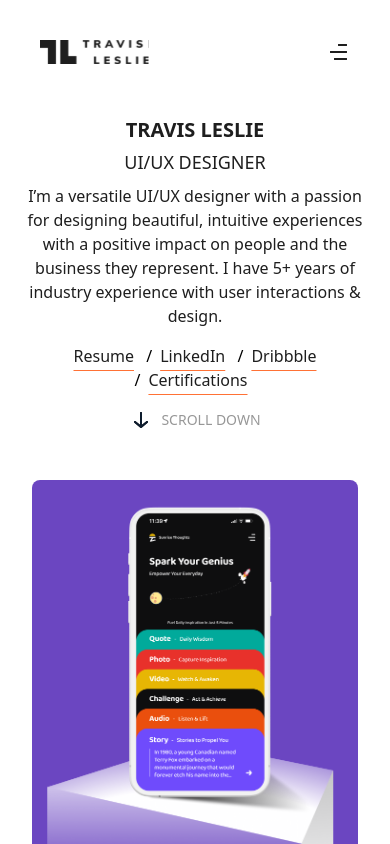
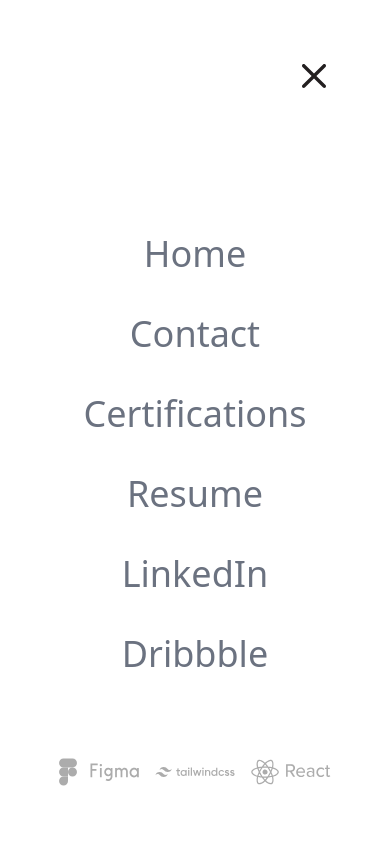
Before and after one commit to TravisDLeslie/Travis-Site, a React (Create React App) app: page / in a window 390 px wide. Both pictures are taken after a click on the button 338 px from the left and 52 px from the top of the page. Shown: the top 844 px of the page. Built offline with nearby package versions, Linux system fonts and the light colour scheme.

Commit message:
more mobile

```diff
--- a/src/components/FixedRightSide.jsx
+++ b/src/components/FixedRightSide.jsx
@@ -24,14 +24,14 @@ const FixedRightSide = ({ toggleCertifications, scrollDirection, toggleMenu }) =
         </button>
       </div>
       <div className="text-center md:text-left">
-        <h1 className="text-custom-gray font-bold leading-none text-xl md:text-[100px]">
+        <h1 className="text-custom-gray font-bold leading-none text-3xl md:text-[100px]">
           <span className="md:inline">TRAVIS</span> <span className=" md:inline">LESLIE</span>
         </h1>
-        <p className="text-custom-gray font-medium mt-2 text-lg md:mt-8 md:text-5xl">UI/UX DESIGNER</p>
-        <p className="text-custom-gray font-regular mt-2 w-full text-base md:mt-8 md:w-[500px] md:text-lg">
+        <p className="text-custom-gray font-medium mt-4 text-2xl md:mt-8 md:text-5xl">UI/UX DESIGNER</p>
+        <p className="text-custom-gray font-regular mt-8 w-full text-base md:mt-8 md:w-[500px] md:text-lg">
           I’m a versatile UI/UX designer with a passion for designing beautiful, intuitive experiences with a positive impact on people and the business they represent. I have 5+ years of industry experience with user interactions & design.
         </p>
-        <div className="mt-4 md:mt-12">
+        <div className="mt-8 md:mt-12">
           <a
             href="/TravisLeslie_UIUX_Designer.pdf"
             target="_blank"
@@ -65,7 +65,7 @@ const FixedRightSide = ({ toggleCertifications, scrollDirection, toggleMenu }) =
           </Link>
         </div>
       </div>
-      <div className="flex items-center justify-center md:items-start md:justify-start mt-4 md:mt-8">
+      <div className="flex items-center justify-center md:items-start md:justify-start mt-12 md:mt-8">
         <img src={scrolldown} alt="Scroll Down" className={`h-6 w-auto transform transition-transform ${scrollDirection === 'up' ? 'rotate-180' : ''}`} />
         <span className="ml-2 text-gray-500 uppercase text-sm md:text-base" style={{ color: '#979797' }}>
           {scrollDirection === 'up' ? 'Scroll Up' : 'Scroll Down'}
--- a/src/components/Header.jsx
+++ b/src/components/Header.jsx
@@ -1,18 +1,28 @@
-// src/components/Header.jsx
-import React from 'react';
+import React, { useState } from 'react';
 import { Link } from 'react-router-dom';
 import logo from '../assets/icons/logo.svg';
 import menuIcon from '../assets/icons/Menu.svg';
+import Menu from './Menu';  // Import the Menu component
 
 const Header = ({ toggleMenu }) => {
+  const [isOpen, setIsOpen] = useState(false);
+
+  const handleToggleMenu = () => {
+    setIsOpen(!isOpen);
+    toggleMenu();
+  };
+
   return (
+    <div className="relative">
       <div className="flex justify-between items-center p-4 bg-white w-full md:hidden">
         <Link to="/">
           <img src={logo} alt="Logo" className="h-6 w-auto" />
         </Link>
-      <button onClick={toggleMenu} className="focus:outline-none">
+        <button onClick={handleToggleMenu} className="focus:outline-none">
           <img src={menuIcon} alt="Menu" className="h-6 w-auto" />
         </button>
+      </div>
+      <Menu isOpen={isOpen} toggleMenu={handleToggleMenu} />
     </div>
   );
 };
--- a/src/components/Menu.jsx
+++ b/src/components/Menu.jsx
@@ -10,7 +10,7 @@ import reactIcon from "../assets/icons/react.svg";
 const Menu = ({ isOpen, toggleMenu }) => {
   return (
     <CSSTransition in={isOpen} timeout={300} classNames="menu" unmountOnExit>
-      <div className="fixed inset-y-0 right-0 w-1/2 bg-white z-40 flex flex-col items-center justify-center">
+      <div className="fixed inset-y-0 right-0 w-full md:w-1/2 bg-white z-40 flex flex-col items-center justify-center">
         <button
           onClick={toggleMenu}
           className="absolute top-16 right-16 focus:outline-none"
```
Lines whose indentation alone changed are shown as unchanged.
